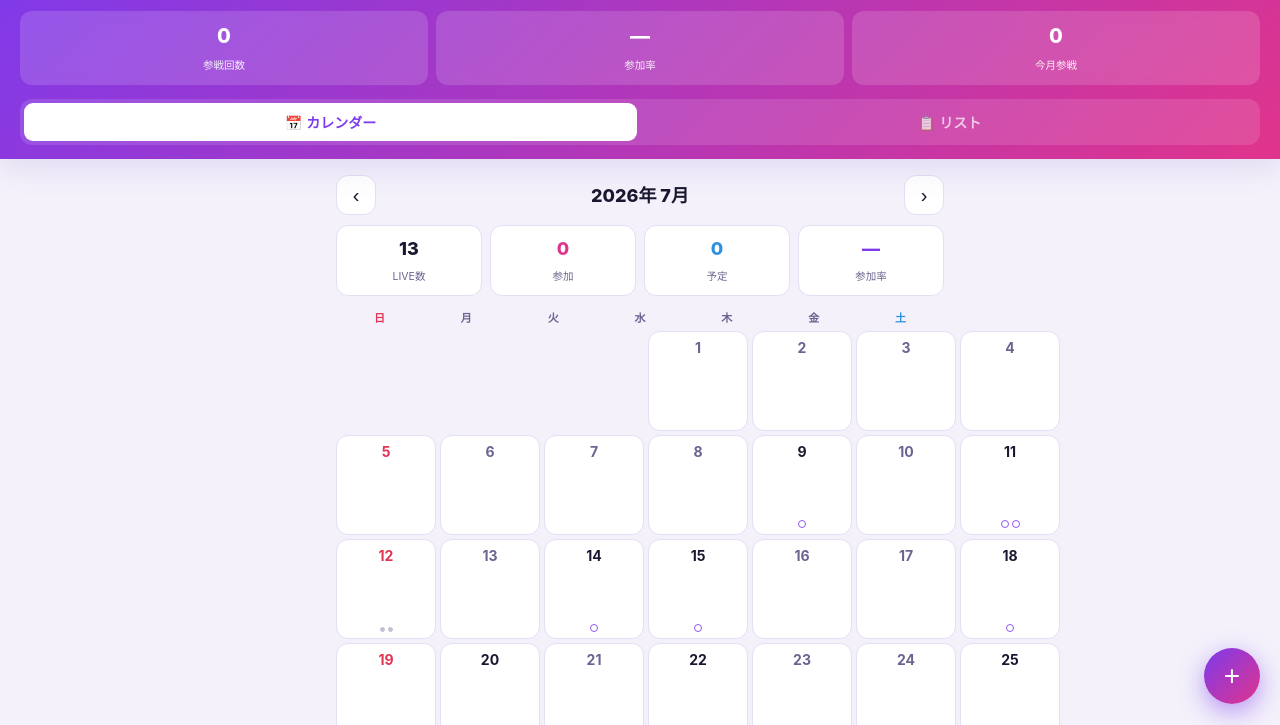
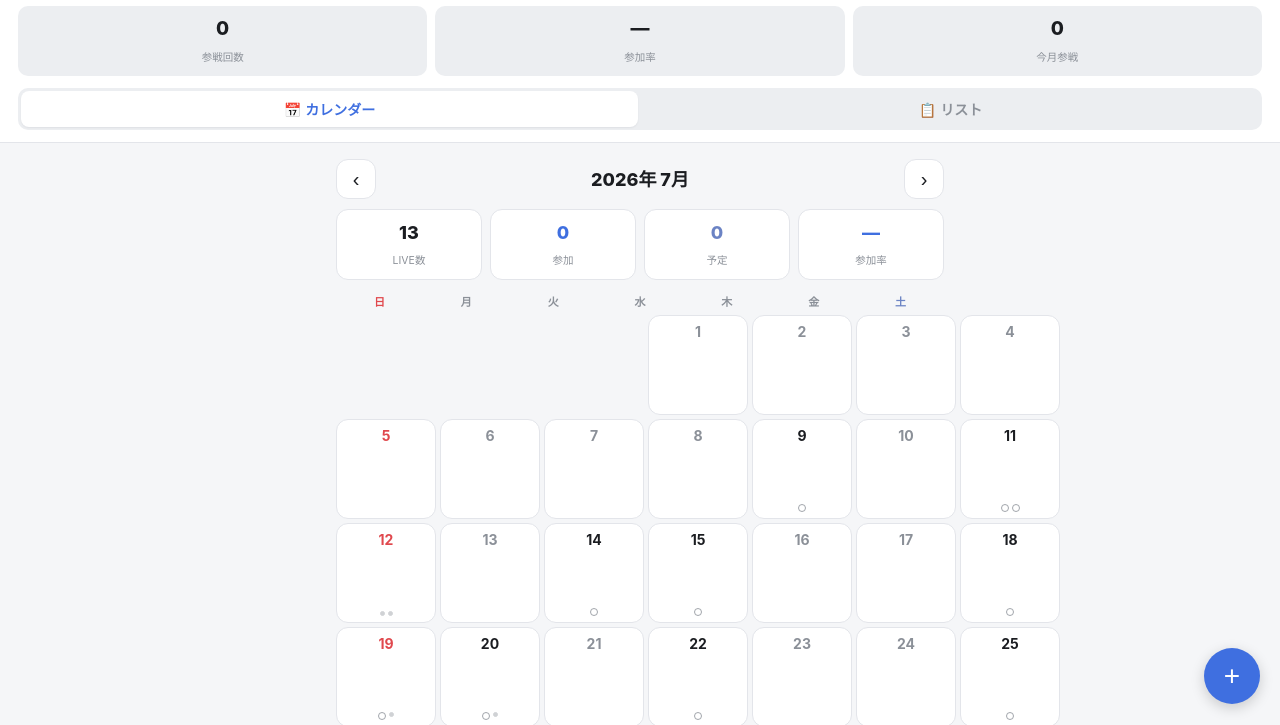
Before and after one commit to hasegawakei-art/-logyou-log, a plain HTML site: page index.html in a window 1280 px wide. Shown: the part 72-797 px from the top of the page. Drawn offline with Linux system fonts and the light colour scheme.

Commit message:
デザインをシンプルに刷新＋SWをnetwork-firstに変更
- 配色を白基調＋青1色のミニマルに（紫/ピンクのグラデ・種別ごとのカラフルなバッジを廃止）
- ヘッダーを白×細ボーダーのクリーンな見た目に
- サービスワーカーをnetwork-first化：オンライン時は常に最新を取得し更新が即反映されるように（過去イベントが古いキャッシュで出ない問題の解消）

Co-Authored-By: Claude Opus 4.8 <noreply@anthropic.com>

```diff
--- a/index.html
+++ b/index.html
@@ -3,7 +3,8 @@
 <head>
 <meta charset="UTF-8">
 <meta name="viewport" content="width=device-width, initial-scale=1.0, viewport-fit=cover">
-<meta name="theme-color" content="#7c3aed">
+<meta name="theme-color" content="#ffffff" media="(prefers-color-scheme: light)">
+<meta name="theme-color" content="#141619" media="(prefers-color-scheme: dark)">
 <title>log you 参戦ログ</title>
 <link rel="manifest" href="manifest.webmanifest">
 <link rel="icon" href="icon.svg" type="image/svg+xml">
@@ -13,34 +14,34 @@
 <meta name="apple-mobile-web-app-title" content="log you ログ">
 <style>
   :root{
-    --bg:#0f0d17; --surface:#1a1725; --surface2:#241f34;
-    --border:#2f2942; --text:#f2eefb; --muted:#a89fc2;
-    --accent:#9b6dff; --accent2:#ff5db1; --danger:#ff5c7a;
-    --ok:#3ddc97; --plan:#5bb8ff; --skip:#8a819e; --star:#ffcb45;
-    --shadow:0 8px 30px rgba(0,0,0,.35); --radius:16px;
+    --bg:#f5f6f8; --surface:#ffffff; --surface2:#eceef1;
+    --border:#e3e5ea; --text:#1b1d21; --muted:#8b9098;
+    --accent:#3f6fe0; --accent2:#3f6fe0; --danger:#e0484d;
+    --ok:#2fa96b; --plan:#6b83c4; --skip:#a6abb3; --star:#f2a933;
+    --shadow:0 1px 2px rgba(20,20,40,.06); --radius:14px;
   }
-  @media (prefers-color-scheme: light){
+  @media (prefers-color-scheme: dark){
     :root{
-      --bg:#f4f1fb; --surface:#ffffff; --surface2:#f7f4ff;
-      --border:#e5def5; --text:#1c1730; --muted:#6b6390;
-      --accent:#7c3aed; --accent2:#e0348c; --danger:#e03453;
-      --ok:#12a271; --plan:#2d8fe0; --skip:#a59db8; --star:#f0a800;
-      --shadow:0 8px 30px rgba(80,50,160,.12);
+      --bg:#141619; --surface:#1c1e22; --surface2:#24272c;
+      --border:#31353c; --text:#e9ebee; --muted:#8f959e;
+      --accent:#6b91f0; --accent2:#6b91f0; --danger:#ff6b6f;
+      --ok:#4cc98a; --plan:#7d92d0; --skip:#7c828c; --star:#ffc24d;
+      --shadow:0 1px 2px rgba(0,0,0,.35);
     }
   }
   *{box-sizing:border-box;-webkit-tap-highlight-color:transparent}
   html,body{margin:0;padding:0}
   body{font-family:-apple-system,BlinkMacSystemFont,"Segoe UI","Hiragino Kaku Gothic ProN","Yu Gothic",Meiryo,sans-serif; background:var(--bg); color:var(--text); padding-bottom:calc(90px + env(safe-area-inset-bottom)); min-height:100vh; line-height:1.5;}
-  .app-header{position:sticky; top:0; z-index:20; background:linear-gradient(135deg,var(--accent),var(--accent2)); color:#fff; padding:calc(16px + env(safe-area-inset-top)) 20px 14px; box-shadow:var(--shadow);}
-  .app-header h1{margin:0; font-size:22px; font-weight:800; letter-spacing:.02em; display:flex; align-items:center; gap:8px}
-  .app-header .sub{margin:2px 0 0; font-size:12px; opacity:.85}
+  .app-header{position:sticky; top:0; z-index:20; background:var(--surface); color:var(--text); padding:calc(14px + env(safe-area-inset-top)) 18px 12px; border-bottom:1px solid var(--border);}
+  .app-header h1{margin:0; font-size:19px; font-weight:800; display:flex; align-items:center; gap:8px}
+  .app-header .sub{margin:3px 0 0; font-size:12px; color:var(--muted)}
   .stats{display:flex; gap:8px; margin-top:14px}
-  .stat{flex:1; background:rgba(255,255,255,.15); backdrop-filter:blur(6px); border-radius:12px; padding:10px 8px; text-align:center;}
-  .stat b{display:block; font-size:20px; font-weight:800}
-  .stat span{font-size:10.5px; opacity:.9}
-  .tabs{display:flex; gap:6px; margin-top:14px; background:rgba(255,255,255,.12); padding:4px; border-radius:12px}
-  .tab{flex:1; text-align:center; padding:9px; border-radius:9px; font-size:14px; font-weight:800; color:#fff; opacity:.7; cursor:pointer; border:0; background:transparent}
-  .tab.active{background:#fff; color:var(--accent); opacity:1}
+  .stat{flex:1; background:var(--surface2); border-radius:10px; padding:9px 8px; text-align:center;}
+  .stat b{display:block; font-size:19px; font-weight:800; color:var(--text)}
+  .stat span{font-size:10.5px; color:var(--muted)}
+  .tabs{display:flex; gap:4px; margin-top:12px; background:var(--surface2); padding:3px; border-radius:10px}
+  .tab{flex:1; text-align:center; padding:8px; border-radius:8px; font-size:14px; font-weight:700; color:var(--muted); cursor:pointer; border:0; background:transparent}
+  .tab.active{background:var(--surface); color:var(--accent); box-shadow:var(--shadow)}
   main{padding:16px; max-width:640px; margin:0 auto}
   .view{display:none} .view.active{display:block}
   .month-nav{display:flex; align-items:center; justify-content:space-between; margin-bottom:10px}
@@ -64,10 +65,10 @@
   .cell.today .dnum.sun{color:#fff}
   .cell .dots{display:flex; gap:3px; margin-top:auto; margin-bottom:2px; flex-wrap:wrap; justify-content:center; max-width:100%}
   .dot{width:8px; height:8px; border-radius:50%; border:1.5px solid var(--muted)}
-  .dot.went{background:var(--accent2); border-color:var(--accent2)}
-  .dot.plan{background:var(--plan); border-color:var(--plan)}
-  .dot.skip{background:transparent; border-color:var(--skip)}
-  .dot.none{background:transparent; border-color:var(--accent); opacity:.85}
+  .dot.went{background:var(--accent); border-color:var(--accent)}
+  .dot.plan{background:transparent; border-color:var(--accent)}
+  .dot.skip{background:var(--skip); border-color:var(--skip)}
+  .dot.none{background:transparent; border-color:var(--muted); opacity:.8}
   .dot.info{width:5px; height:5px; background:var(--muted); border-color:var(--muted); opacity:.4}
   /* agenda under calendar (mobile-first) */
   .agenda{margin-top:16px}
@@ -79,7 +80,7 @@
   .cal-legend{display:flex; gap:12px; justify-content:center; flex-wrap:wrap; margin:12px 0 0; font-size:11px; color:var(--muted)}
   .cal-legend span{display:inline-flex; align-items:center; gap:4px}
   .lg{width:9px; height:9px; border-radius:50%; display:inline-block}
-  .lg.went{background:var(--accent2)} .lg.plan{background:var(--plan)} .lg.none{border:1.5px solid var(--accent)} .lg.info{width:6px;height:6px;background:var(--muted);opacity:.5}
+  .lg.went{background:var(--accent)} .lg.plan{border:1.5px solid var(--accent)} .lg.none{border:1.5px solid var(--muted)} .lg.info{width:6px;height:6px;background:var(--muted);opacity:.5}
   /* event rows (list & day) */
   .ev{display:flex; gap:10px; background:var(--surface); border:1px solid var(--border); border-radius:14px; padding:13px; margin-bottom:10px; box-shadow:var(--shadow); position:relative; overflow:hidden}
   .ev.went{border-left:4px solid var(--accent2)}
@@ -91,7 +92,7 @@
   .ev-date .w{font-size:11px; color:var(--muted)}
   .ev-body{flex:1; min-width:0; position:relative; z-index:1}
   .ev-body .tp{display:inline-block; font-size:10px; font-weight:800; border-radius:6px; padding:2px 6px; margin-bottom:4px}
-  .tp-LIVE{background:var(--accent2); color:#fff} .tp-TV{background:#ff9f43;color:#fff} .tp-RADIO{background:#54a0ff;color:#fff} .tp-OTHER{background:var(--skip);color:#fff}
+  .tp-LIVE{background:transparent; color:var(--accent); border:1px solid var(--accent)} .tp-TV,.tp-RADIO,.tp-OTHER{background:var(--surface2); color:var(--muted)}
   .ev-body h3{margin:0; font-size:15px; font-weight:800; line-height:1.35}
   .ev-body .vn{font-size:12px; color:var(--muted); margin:3px 0 0}
   .ev-body .stars-mini{color:var(--star); font-size:12px}
@@ -105,7 +106,7 @@
   .type-filter{display:flex; gap:6px; margin-bottom:12px; flex-wrap:wrap}
   .type-filter button{border:1px solid var(--border); background:var(--surface); color:var(--muted); border-radius:20px; padding:6px 12px; font-size:12px; font-weight:700; cursor:pointer}
   .type-filter button.on{background:var(--accent); color:#fff; border-color:var(--accent)}
-  .fab{position:fixed; right:20px; bottom:calc(24px + env(safe-area-inset-bottom)); z-index:30; width:56px; height:56px; border-radius:50%; border:0; background:linear-gradient(135deg,var(--accent),var(--accent2)); color:#fff; font-size:28px; box-shadow:0 8px 24px rgba(124,58,237,.5); cursor:pointer; display:flex; align-items:center; justify-content:center;}
+  .fab{position:fixed; right:20px; bottom:calc(24px + env(safe-area-inset-bottom)); z-index:30; width:56px; height:56px; border-radius:50%; border:0; background:var(--accent); color:#fff; font-size:28px; box-shadow:0 4px 14px rgba(0,0,0,.18); cursor:pointer; display:flex; align-items:center; justify-content:center;}
   .fab:active{transform:scale(.92)}
   .sheet-backdrop{position:fixed; inset:0; z-index:40; background:rgba(0,0,0,.55); display:none; align-items:flex-end; justify-content:center;}
   .sheet-backdrop.open{display:flex}
```
Also changed, not shown: sw.js (+10 -7 lines).
